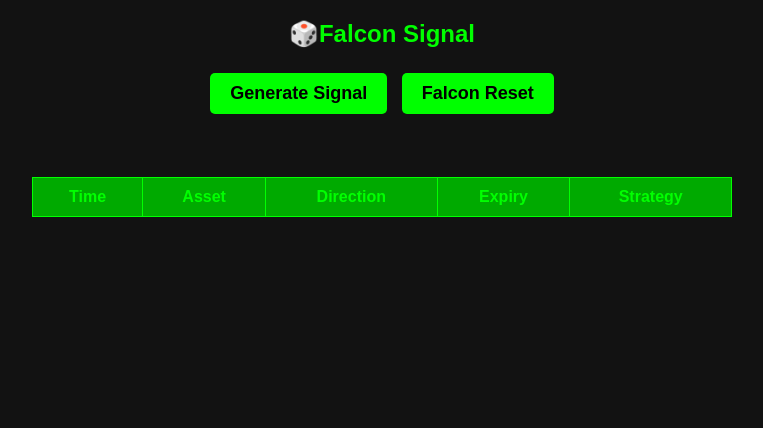
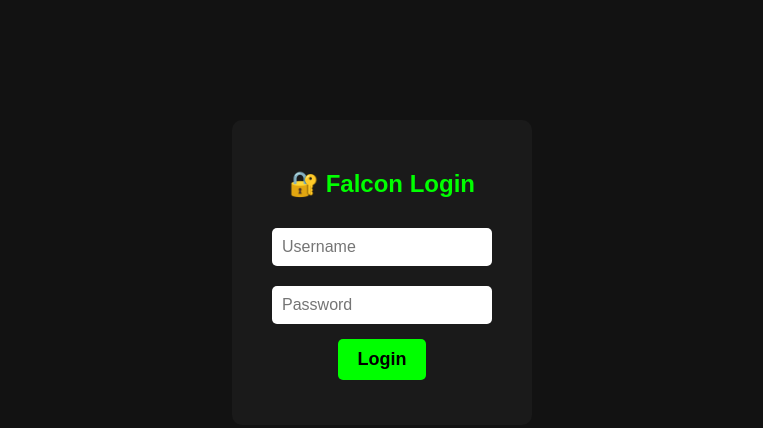
Before and after one commit to forid0k/falcon, a plain HTML site: page index.html in a window 1280 px wide. Shown: the whole page, without its empty margins (258-1021 px from the left). Drawn offline with Linux system fonts and the light colour scheme.

Commit message:
Update index.html

```diff
--- a/index.html
+++ b/index.html
@@ -13,6 +13,34 @@
     padding: 20px;
     text-align: center;
   }
+
+  #loginBox {
+    background: #1a1a1a;
+    padding: 30px;
+    border-radius: 10px;
+    display: inline-block;
+    margin-top: 100px;
+  }
+
+  input {
+    padding: 10px;
+    width: 200px;
+    margin: 10px;
+    border-radius: 5px;
+    border: none;
+    font-size: 16px;
+  }
+
+  #loginBtn {
+    background: #0f0;
+    color: #000;
+    padding: 10px 20px;
+    font-weight: bold;
+    border: none;
+    border-radius: 5px;
+    cursor: pointer;
+  }
+
   header {
     font-size: 24px;
     font-weight: bold;
@@ -55,7 +83,6 @@
     font-size: 18px;
   }
 
-  /* Loading spinner */
   .spinner {
     border: 4px solid #0f0;
     border-top: 4px solid transparent;
@@ -71,11 +98,24 @@
     0% { transform: rotate(0deg);}
     100% { transform: rotate(360deg);}
   }
+
+  #mainContent {
+    display: none;
+  }
 </style>
 </head>
 <body>
 
-<header>🎲Falcon Signal</header>
+<div id="loginBox">
+  <h2>🔐 Falcon Login</h2>
+  <input type="text" id="username" placeholder="Username"><br>
+  <input type="password" id="password" placeholder="Password"><br>
+  <button id="loginBtn" onclick="checkLogin()">Login</button>
+  <div id="loginStatus" style="margin-top:10px; font-weight:bold;"></div>
+</div>
+
+<div id="mainContent">
+  <header>🎲 Falcon Signal</header>
 
   <button id="generateBtn" onclick="generateSignal()">Generate Signal</button>
   <button onclick="resetSignals()">Falcon Reset</button>
@@ -94,11 +134,29 @@
     </thead>
     <tbody id="signalTableBody"></tbody>
   </table>
+</div>
 
 <script>
+  const validUsername = "falcon";
+  const validPassword = "forid0kfreefalcon";
+
+  function checkLogin() {
+    const username = document.getElementById("username").value.trim();
+    const password = document.getElementById("password").value.trim();
+    const loginStatus = document.getElementById("loginStatus");
+
+    if (username === validUsername && password === validPassword) {
+      document.getElementById("loginBox").style.display = "none";
+      document.getElementById("mainContent").style.display = "block";
+    } else {
+      loginStatus.textContent = "❌ Invalid Username or Password";
+      loginStatus.style.color = "#f00";
+    }
+  }
+
   const assets = ['EUR/USD', 'GBP/USD', 'USD/JPY', 'AUD/USD'];
   const directions = ['BUY', 'SELL'];
-  const expiries = ['1M', '3M'];
+  const expiries = ['1M'];
   const strategies = ['Price Action', 'EMA', 'Volume'];
 
   const generateBtn = document.getElementById('generateBtn');
@@ -106,10 +164,7 @@
 
   function generateSignal() {
     generateBtn.disabled = true;
-
-    // Randomly pick strategy first for loading display
     const strategy = strategies[Math.floor(Math.random() * strategies.length)];
-
     statusDiv.innerHTML = `<span class="spinner"></span>Generating Signal with strategy: <strong>${strategy}</strong>...`;
 
     setTimeout(() => {
```
Lines whose indentation alone changed are shown as unchanged.
